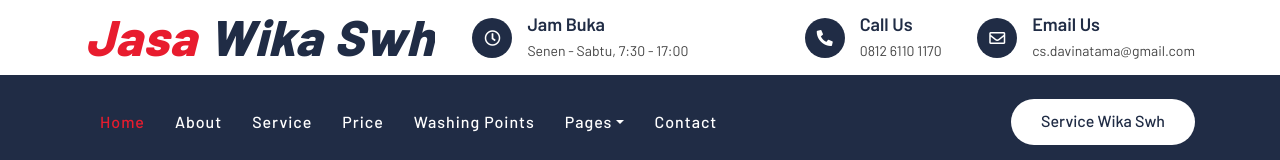
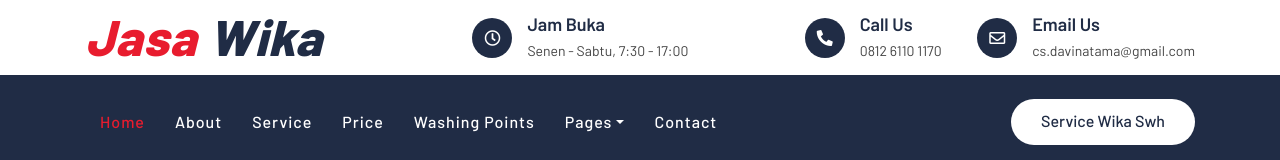
Before and after one commit to natamadavi/davinatama.github.io, a plain HTML site: page service-wika.html in a window 1280 px wide. Shown: the top 160 px of the page. Drawn offline with nearby package versions, Linux system fonts and the light colour scheme.

Commit message:
Update
Update

```diff
--- a/service-wika.html
+++ b/service-wika.html
@@ -33,7 +33,7 @@
                     <div class="col-lg-4 col-md-12">
                         <div class="logo">
                             <a href="index.html">
-                                <h1>Jasa<span> Wika Swh</span></h1>
+                                <h1>Jasa<span> Wika</span></h1>
                                 <!-- <img src="img/logo.jpg" alt="Logo"> -->
                             </a>
                         </div>
```
